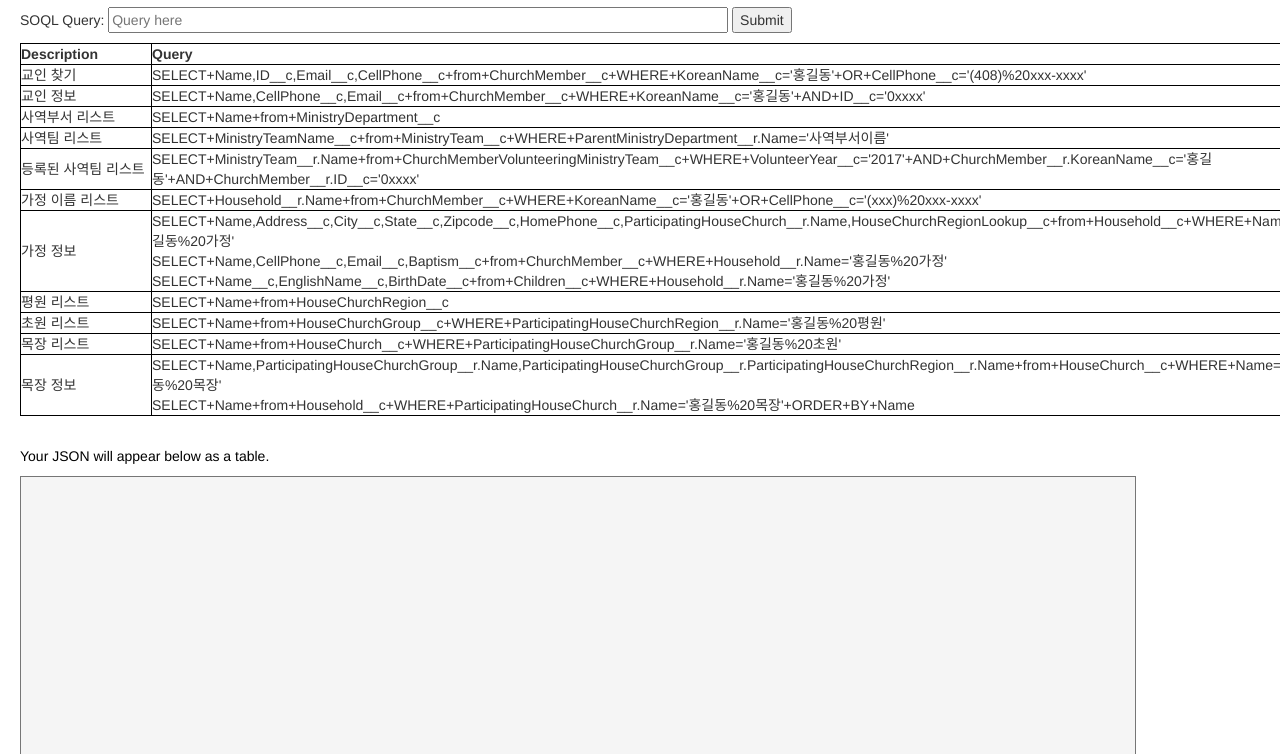
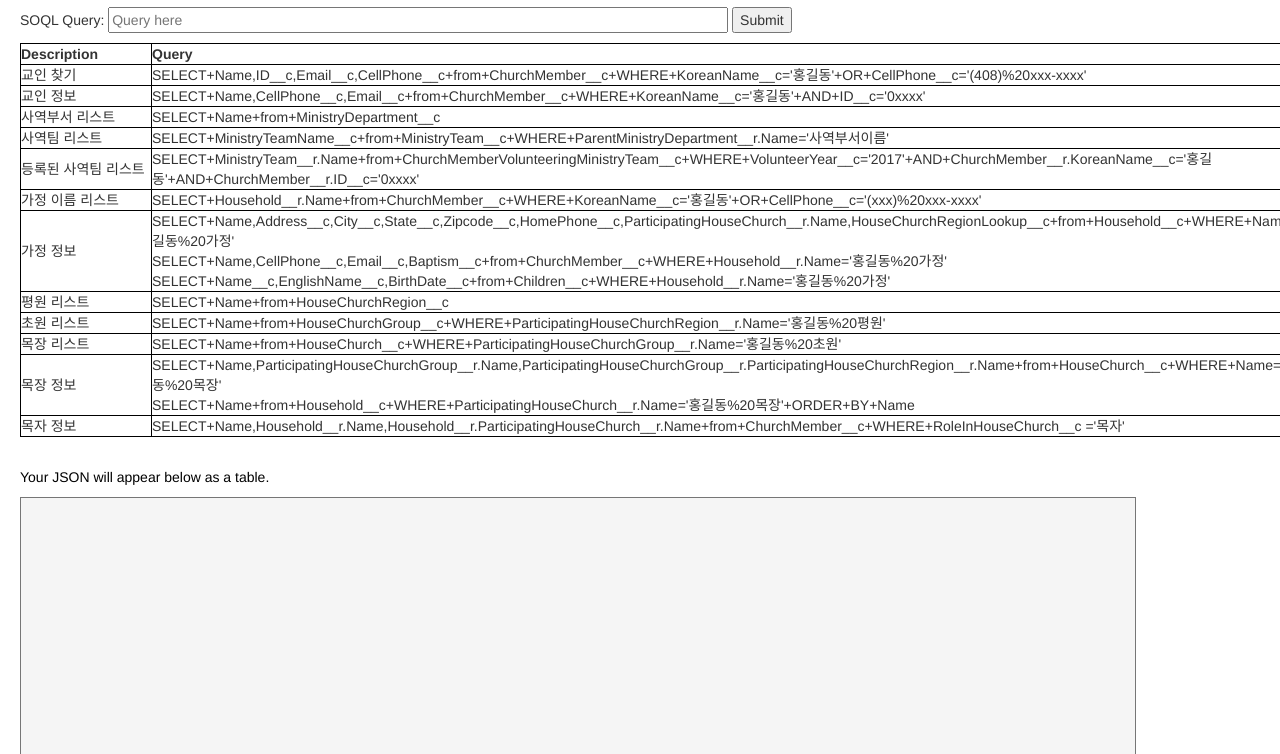
Before and after one commit to jaegeuk/jaegeuk.github.io, a plain HTML site: page query.html in a window 1280 px wide. Shown: the part 46-800 px from the top of the page. Drawn offline with nearby package versions, Linux system fonts and the light colour scheme.

Commit message:
tes
Signed-off-by: Jaegeuk Kim <jaegeuk@kernel.org>

```diff
--- a/query.html
+++ b/query.html
@@ -345,6 +345,10 @@ border-bottom:1px solid black;}
     <td> SELECT+Name,ParticipatingHouseChurchGroup__r.Name,ParticipatingHouseChurchGroup__r.ParticipatingHouseChurchRegion__r.Name+from+HouseChurch__c+WHERE+Name='홍길동%20목장'<br>
     SELECT+Name+from+Household__c+WHERE+ParticipatingHouseChurch__r.Name='홍길동%20목장'+ORDER+BY+Name</td>
   </tr>
+  <tr>
+    <td> 목자 정보</td>
+    <td> SELECT+Name,Household__r.Name,Household__r.ParticipatingHouseChurch__r.Name+from+ChurchMember__c+WHERE+RoleInHouseChurch__c ='목자'</td>
+  </tr>
   </table>
   </p>
 
```
